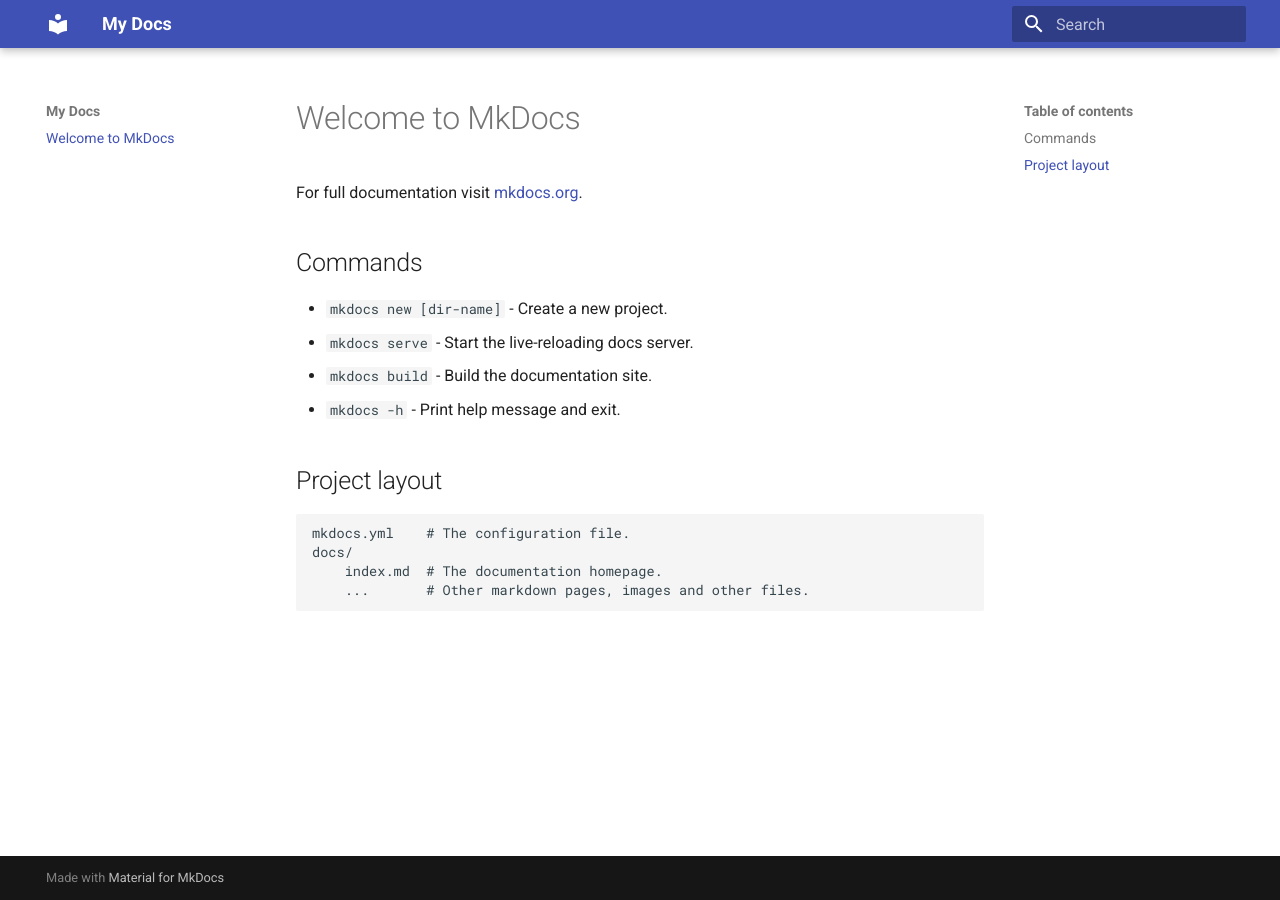
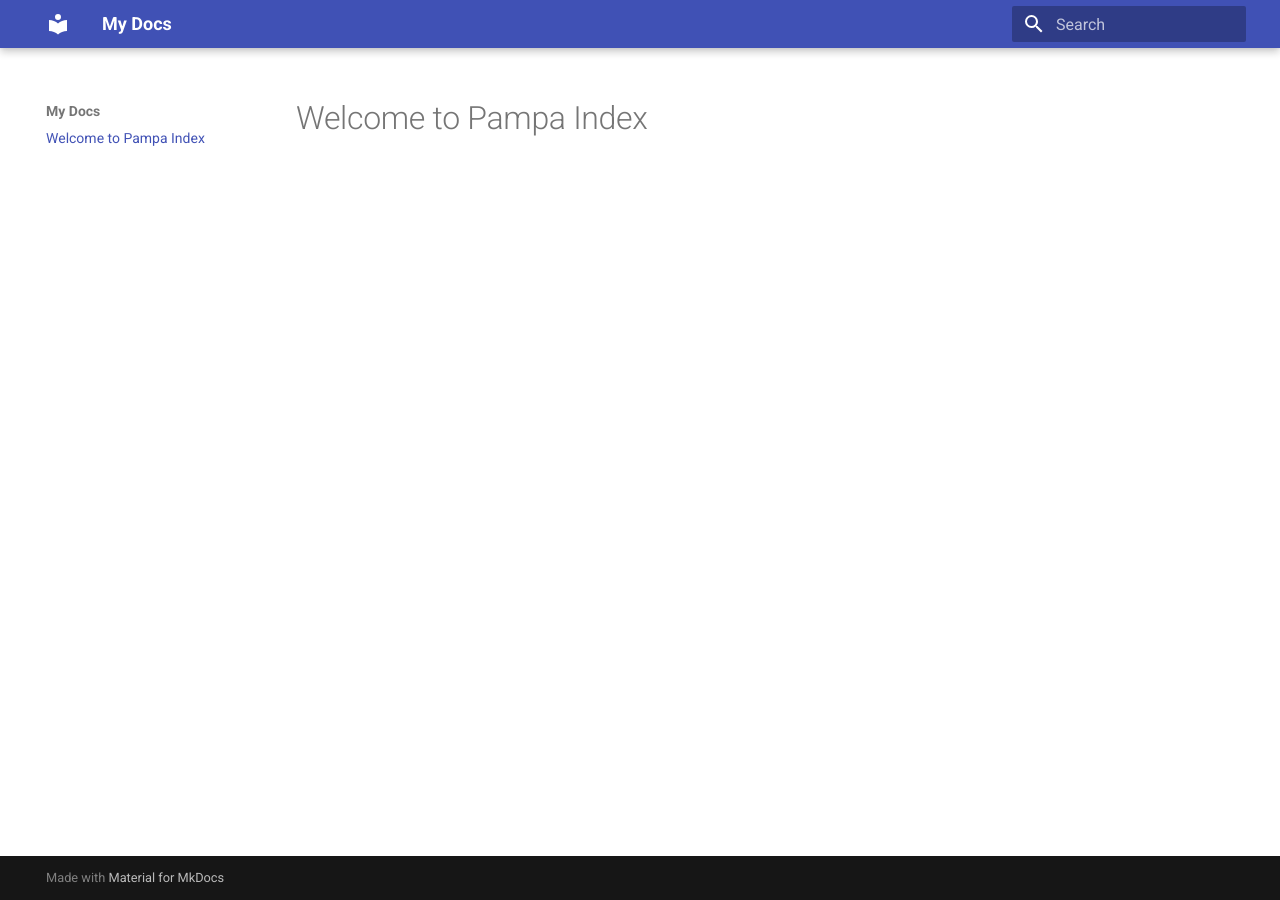
Before and after one commit to pampa-labs/pampa-labs.github.io, an MkDocs documentation site: the page built from docs/index.md, in a window 1280 px wide. Built offline with MkDocs 1.6.1 and Material for MkDocs 9.7.7, drawn with Linux system fonts in a browser that asks for light colours.

Commit message:
Update index.md

```diff
--- a/docs/index.md
+++ b/docs/index.md
@@ -1,17 +1 @@
-# Welcome to MkDocs
-
-For full documentation visit [mkdocs.org](https://www.mkdocs.org).
-
-## Commands
-
-* `mkdocs new [dir-name]` - Create a new project.
-* `mkdocs serve` - Start the live-reloading docs server.
-* `mkdocs build` - Build the documentation site.
-* `mkdocs -h` - Print help message and exit.
-
-## Project layout
-
-    mkdocs.yml    # The configuration file.
-    docs/
-        index.md  # The documentation homepage.
-        ...       # Other markdown pages, images and other files.
+# Welcome to Pampa Index
```
